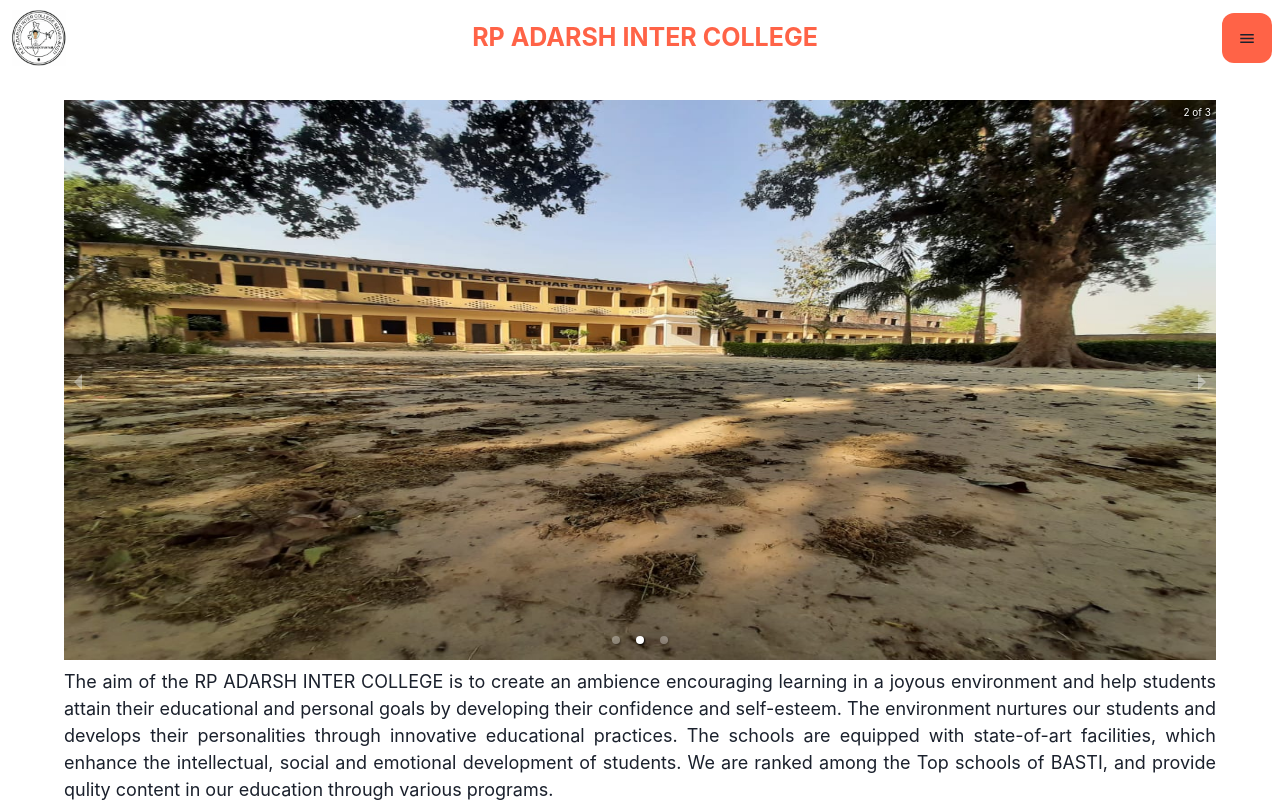
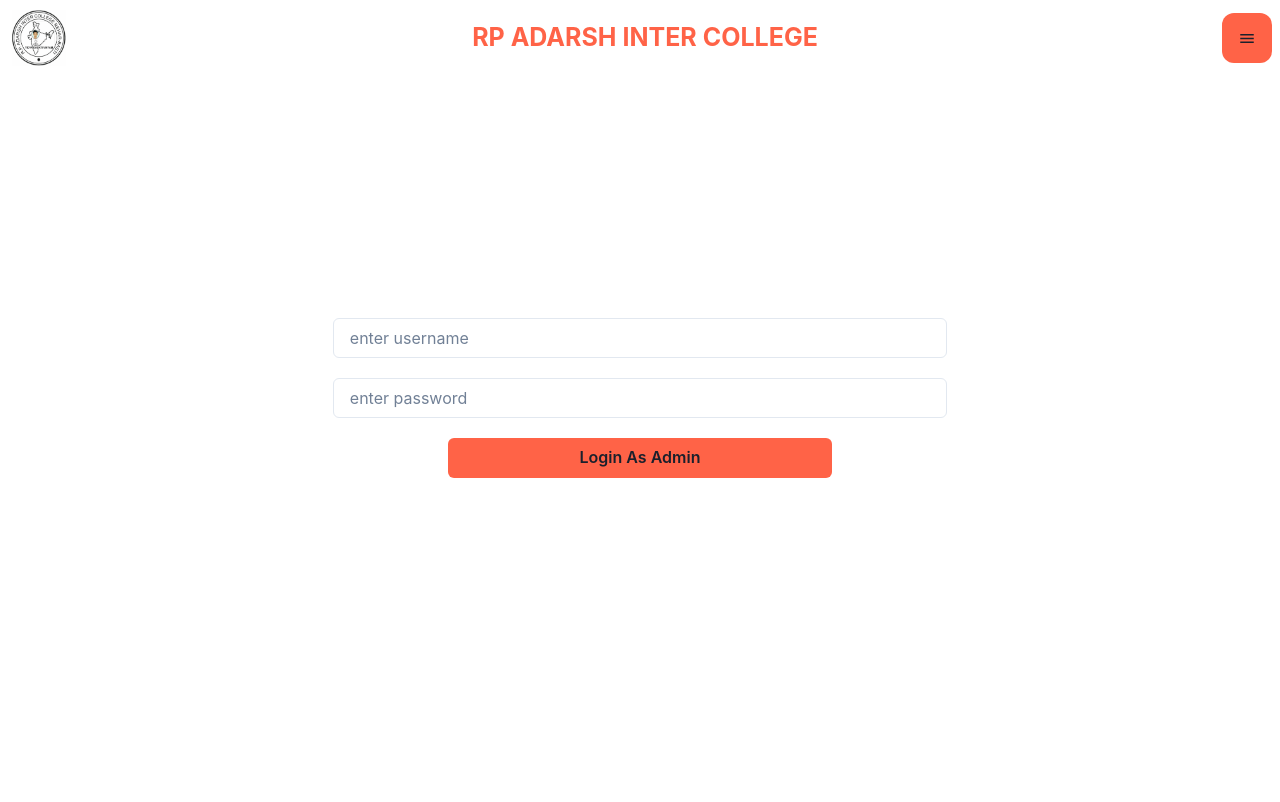
Before and after one commit to vikas8004/rpadarsh, a React (Vite) app in the folder frontend/: page /#/admin/login in a window 1280 px wide. Shown: the top 802 px of the page. Built offline with nearby package versions, Linux system fonts and the light colour scheme.

Commit message:
made some changes in routing

```diff
--- a/frontend/src/App.jsx
+++ b/frontend/src/App.jsx
@@ -12,7 +12,7 @@
 import UnitTest from "./components/Results/add result/UnitTest.jsx";
 import AllResult from "./components/Results/add result/AllResult.jsx";
 import Login from "./components/Login.jsx";
-import { useEffect, useState } from "react";
+import { useState } from "react";
 import { tokenContext } from "./context.jsx";
 import ResultDemo from "./components/Results/ResultDemo.jsx";
 import RegistrationForm from "./components/Admission.jsx";
@@ -76,9 +76,8 @@
             path="/student/show-admit-card"
             element={<ShowConditionallyAdmitCard Component={AdmitCard} />}
           />
-          <Route path="/contact" element={<Contact/>}/>
+          <Route path="/contact" element={<Contact />} />
         </Routes>
-
       </tokenContext.Provider>
     </>
   );
--- a/frontend/src/components/Home.jsx
+++ b/frontend/src/components/Home.jsx
@@ -21,26 +21,21 @@
       <VStack justifyContent={"center"}>
         <Box
           display={"flex"}
-          width={"90vw"}
+          width={"95vw"}
           mx="auto"
           justifyContent={"center"}
           alignItems={"center"}
-          mt={100}
+          mt={"75"}
         >
-          <Carousel infiniteLoop autoPlay showThumbs={false}>
+          <Carousel infiniteLoop autoPlay showThumbs={false} width={"100%"}>
             <Box>
-              <Image
-                src={img3}
-                alt="img1"
-
-                height={"70vh"}
-              />
+              <Image src={img3} alt="img1" height={["40vh", "70vh"]} />
             </Box>
             <Box>
-              <Image src={img4} alt="img1" height={"70vh"} />
+              <Image src={img4} alt="img1" height={["40vh", "70vh"]} />
             </Box>
             <Box>
-              <Image src={img5} alt="img1" height={"70vh"} />
+              <Image src={img5} alt="img1" height={["40vh", "70vh"]} />
             </Box>
           </Carousel>
         </Box>
@@ -115,7 +110,7 @@
           (Principal)
         </Text>
       </VStack>
-      <Footer/>
+      <Footer />
     </>
   );
 };
--- a/frontend/src/components/Login.jsx
+++ b/frontend/src/components/Login.jsx
@@ -2,9 +2,8 @@
 import { VStack, Button, Text, Input, Box, useToast } from "@chakra-ui/react";
 import { Field, ErrorMessage, Form, Formik } from "formik";
 import * as Yup from "yup";
-import axios from "axios";
 import { useNavigate } from "react-router-dom";
-import {tokenContext} from "../context";
+import { tokenContext } from "../context";
 const Login = () => {
   const { token, setToken } = useContext(tokenContext);
   const toast = useToast();
@@ -18,13 +17,20 @@
     password: Yup.string().required("password is required"),
   });
   const onSubmit = async (values, opt) => {
-    setLoading(true)
-    const res = await axios.post("/api/v1/admin/login", values);
-    if (res) {
-
+    setLoading(true);
+    const res = await fetch("/api/v1/admin/login", {
+      method: "POST",
+      headers: {
+        "Content-Type": "application/json",
+      },
+      body: JSON.stringify(values),
+    });
+    if (res.ok) {
+      const data = await res.json();
+      console.log(data);
       opt.resetForm();
-      setToken(res.data.data.accessToken);
-      const msg = res.data.data.message;
+      setToken(data.data.accessToken);
+      const msg = data.data.message;
       toast({
         title: "Logged In",
         description: msg,
@@ -32,14 +38,22 @@
         duration: 3000,
         isClosable: true,
         position: "top-right",
-
       });
       navigate("/");
-      setLoading(false)
+      setLoading(false);
+    } else {
+      toast({
+        title: "Log In",
+        description: "invalid credentials",
+        status: "error",
+        duration: 3000,
+        isClosable: true,
+        position: "top-right",
+      });
+      setLoading(false);
     }
-
   };
-  const [loading,setLoading]=useState(false)
+  const [loading, setLoading] = useState(false);
   return (
     <>
       <VStack>
@@ -122,7 +136,13 @@
                 justifyContent={"center"}
                 alignItems={"center"}
               >
-                <Button type="submit" width={"50%"} bg={"tomato"} isLoading={loading} loadingText="logging">
+                <Button
+                  type="submit"
+                  width={"50%"}
+                  bg={"tomato"}
+                  isLoading={loading}
+                  loadingText="logging"
+                >
                   Login As Admin
                 </Button>
               </Box>
--- a/frontend/src/components/Result.jsx
+++ b/frontend/src/components/Result.jsx
@@ -15,12 +15,12 @@
           height={"50vh"}
         >
           <Box width={"50%"} mb={10}>
-            <Link to={"results"}>
+            <Link to={"/result/results"}>
               <Button width={"100%"}>View Result</Button>
             </Link>
           </Box>
           <Box width={"50%"}>
-            <Link to={"addresult"}>
+            <Link to={"/result/addresult"}>
               <Button width={"100%"} isDisabled={token?false:true}>Add Result</Button>
             </Link>
           </Box>
--- a/frontend/src/components/Results/Results.jsx
+++ b/frontend/src/components/Results/Results.jsx
@@ -14,22 +14,22 @@
           height={"80vh"}
         >
           <Box width={"50%"} mb={5}>
-            <Link to={"quaterlyresult"}>
+            <Link to={"/result/results/quaterlyresult"}>
               <Button width={"100%"}>Quaterly Result</Button>
             </Link>
           </Box>
           <Box width={"50%"} mb={5}>
-            <Link to={"halfyearlyresult"}>
+            <Link to={"/result/results/halfyearlyresult"}>
               <Button width={"100%"}>Halfyearly Result</Button>
             </Link>
           </Box>
           <Box width={"50%"} mb={5}>
-            <Link to={"annuallyresult"}>
+            <Link to={"/result/results/annuallyresult"}>
               <Button width={"100%"}>Annual Result</Button>
             </Link>
           </Box>
           <Box width={"50%"} mb={5}>
-            <Link to={"finalresult"}>
+            <Link to={"/result/results/finalresult"}>
               <Button width={"100%"} isDisabled={token?false:true}>Final Result</Button>
             </Link>
           </Box>
--- a/frontend/src/components/Results/add result/AddResult.jsx
+++ b/frontend/src/components/Results/add result/AddResult.jsx
@@ -13,13 +13,13 @@
           height={"80vh"}
         >
           <Box width={["56%", "40%"]} mb={5}>
-            <Link to={"add-all-result"}>
+            <Link to={"/result/addresult/add-all-result"}>
               <Button width={"100%"}>Add All Result</Button>
             </Link>
           </Box>
 
           <Box width={["56%", "40%"]} mb={5}>
-            <Link to={"add-unit-test-result"}>
+            <Link to={"/result/addresult/add-unit-test-result"}>
               <Button width={"100%"}>Add Unit Test Result</Button>
             </Link>
           </Box>
--- a/frontend/vite.config.js
+++ b/frontend/vite.config.js
@@ -5,7 +5,7 @@
 export default defineConfig({
   server:{
     proxy:{
-      '/api':'https://rpaic-backend.vercel.app'
+      '/api':'http://localhost:1200'
     }
   },
   plugins: [react()],
```
Also changed, not shown: frontend/src/main.jsx (+12 -7 lines), 2 other files (tests, documents, lock files or other folders).
